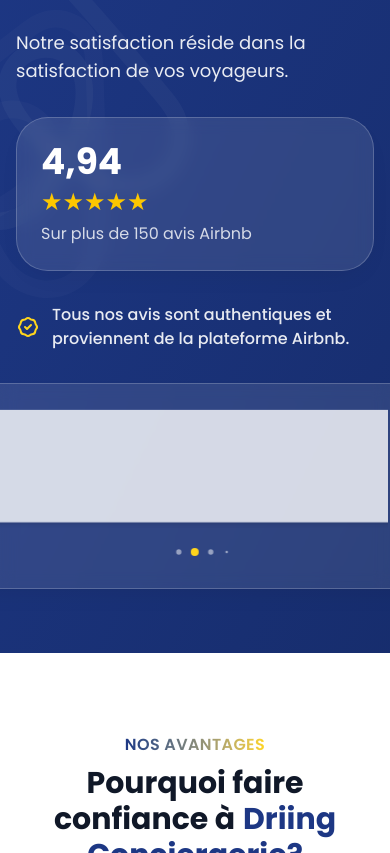
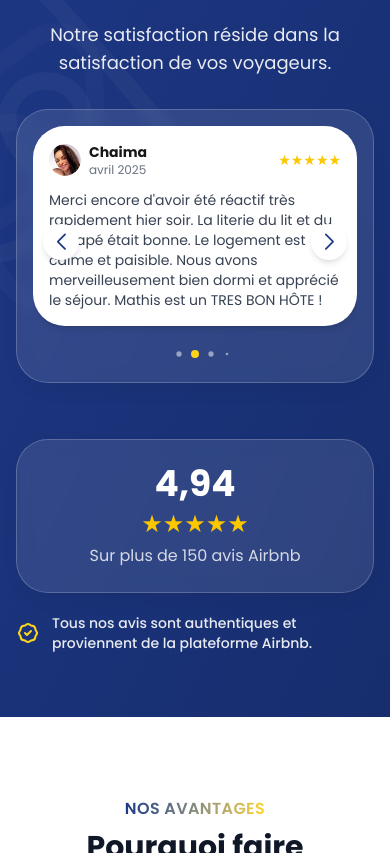
Before and after one commit to AlexandreDuro/driing, a Next.js app: page / in a window 390 px wide. Shown: the part 2498-3351 px from the top of the page. Built offline with nearby package versions, Linux system fonts and the light colour scheme.

Commit message:
Enhance UserReviews component: Improve mobile layout with stacked reviews and stats, update styling for better responsiveness, and refine review display for improved user experience.

```diff
--- a/src/components/UserReviews.tsx
+++ b/src/components/UserReviews.tsx
@@ -255,9 +255,20 @@ export default function UserReviews() {
       </div>
 
       <div className="max-w-7xl mx-auto px-4 sm:px-6 lg:px-8 relative z-10">
-        <div className="flex flex-col lg:flex-row gap-8 items-center">
-          {/* Left Column - Title, Rating and Note */}
-          <div className="lg:w-1/3 text-white stagger-item" style={isMounted ? { ...visibleStaggerStyle, transitionDelay: '0.1s' } : initialStaggerStyle}>
+        {/* Mobile layout: Stack reviews on top of stats */}
+        <div className="block md:hidden mb-8">
+          <h2 className="text-3xl font-bold mb-4 text-white text-center">
+            Des voyageurs satisfaits
+          </h2>
+
+          <p className="text-lg text-white/90 mb-6 text-center">
+            Notre satisfaction réside dans la satisfaction de vos voyageurs.
+          </p>
+        </div>
+
+        <div className="flex flex-col md:flex-row gap-8 items-start">
+          {/* Left Column - Rating and Stats - Hidden on mobile and shown below reviews */}
+          <div className="hidden md:block md:w-1/3 text-white stagger-item" style={isMounted ? { ...visibleStaggerStyle, transitionDelay: '0.1s' } : initialStaggerStyle}>
             <h2 className="text-3xl md:text-4xl font-bold mb-6 text-white">
               Des voyageurs satisfaits
             </h2>
@@ -285,8 +296,8 @@ export default function UserReviews() {
           </div>
 
           {/* Right Column - Reviews Swiper */}
-          <div className="lg:w-2/3 stagger-item" style={isMounted ? { ...visibleStaggerStyle, transitionDelay: '0.3s' } : initialStaggerStyle}>
-            <div className="bg-white/10 backdrop-blur-sm rounded-xl p-6 card-shadow border border-white/20">
+          <div className="w-full md:w-2/3 stagger-item" style={isMounted ? { ...visibleStaggerStyle, transitionDelay: '0.3s' } : initialStaggerStyle}>
+            <div className="bg-white/10 backdrop-blur-sm rounded-xl p-4 md:p-6 card-shadow border border-white/20">
               <Swiper
                 modules={[Autoplay, Pagination, Navigation]}
                 spaceBetween={20}
@@ -305,33 +316,52 @@ export default function UserReviews() {
                 }}
                 navigation={true}
                 className="reviews-swiper"
+                style={{ paddingBottom: "40px" }}
               >
                 {reviews.map((review, index) => (
-                  <SwiperSlide key={index}>
-                    <div className="bg-white rounded-xl p-5 shadow-md h-full flex flex-col justify-between">
-                      <div>
-                        <div className="flex items-center mb-4">
-                          <div className="w-10 h-10 relative mr-3 rounded-full overflow-hidden">
+                  <SwiperSlide key={index} className="h-auto">
+                    <div className="bg-white rounded-xl p-4 md:p-5 shadow-md h-full flex flex-col">
+                      <div className="flex items-center mb-3">
+                        <div className="w-8 h-8 sm:w-10 sm:h-10 relative mr-2 sm:mr-3 rounded-full overflow-hidden flex-shrink-0">
                           {isMounted ? (
                             <AvatarImage index={index + 1} name={review.name} />
                           ) : (
                             <AvatarSVG seed={review.name} />
                           )}
                         </div>
-                          <div className="flex-1">
-                            <div className="font-bold text-sm">{review.name}</div>
+                        <div className="flex-1 min-w-0">
+                          <div className="font-bold text-sm truncate">{review.name}</div>
                           <div className="text-xs text-gray-500">{review.date}</div>
                         </div>
-                          <div className="text-yellow-400 text-sm">
+                        <div className="text-yellow-400 text-sm ml-1 flex-shrink-0">
                           {"★".repeat(review.rating)}
                         </div>
                       </div>
                       <p className="text-gray-700 text-sm">{review.text}</p>
                     </div>
-                    </div>
                   </SwiperSlide>
                 ))}
               </Swiper>
+            </div>
+          </div>
+
+          {/* Mobile Stats Section - Shown below reviews on mobile */}
+          <div className="block md:hidden w-full mt-6">
+            <div className="bg-white/10 backdrop-blur-sm p-6 rounded-xl mb-5 card-shadow border border-white/20">
+              <div className="font-bold text-4xl text-white text-center">4,94</div>
+              <div className="text-yellow-400 text-2xl mt-1 text-center">★★★★★</div>
+              <div className="text-white/80 mt-1 text-center">Sur plus de 150 avis Airbnb</div>
+            </div>
+
+            <div className="flex items-center">
+              <div className="mr-3 flex-shrink-0">
+                <svg xmlns="http://www.w3.org/2000/svg" className="h-6 w-6 text-[color:var(--accent)]" fill="none" viewBox="0 0 24 24" stroke="currentColor">
+                  <path strokeLinecap="round" strokeLinejoin="round" strokeWidth={2} d="M9 12l2 2 4-4M7.835 4.697a3.42 3.42 0 001.946-.806 3.42 3.42 0 014.438 0 3.42 3.42 0 001.946.806 3.42 3.42 0 013.138 3.138 3.42 3.42 0 00.806 1.946 3.42 3.42 0 010 4.438 3.42 3.42 0 00-.806 1.946 3.42 3.42 0 01-3.138 3.138 3.42 3.42 0 00-1.946.806 3.42 3.42 0 01-4.438 0 3.42 3.42 0 00-1.946-.806 3.42 3.42 0 01-3.138-3.138 3.42 3.42 0 00-.806-1.946 3.42 3.42 0 010-4.438 3.42 3.42 0 00.806-1.946 3.42 3.42 0 013.138-3.138z" />
+                </svg>
+              </div>
+              <p className="text-white/90 font-medium text-sm">
+                Tous nos avis sont authentiques et proviennent de la plateforme Airbnb.
+              </p>
             </div>
           </div>
         </div>
```
Lines whose indentation alone changed are shown as unchanged.
